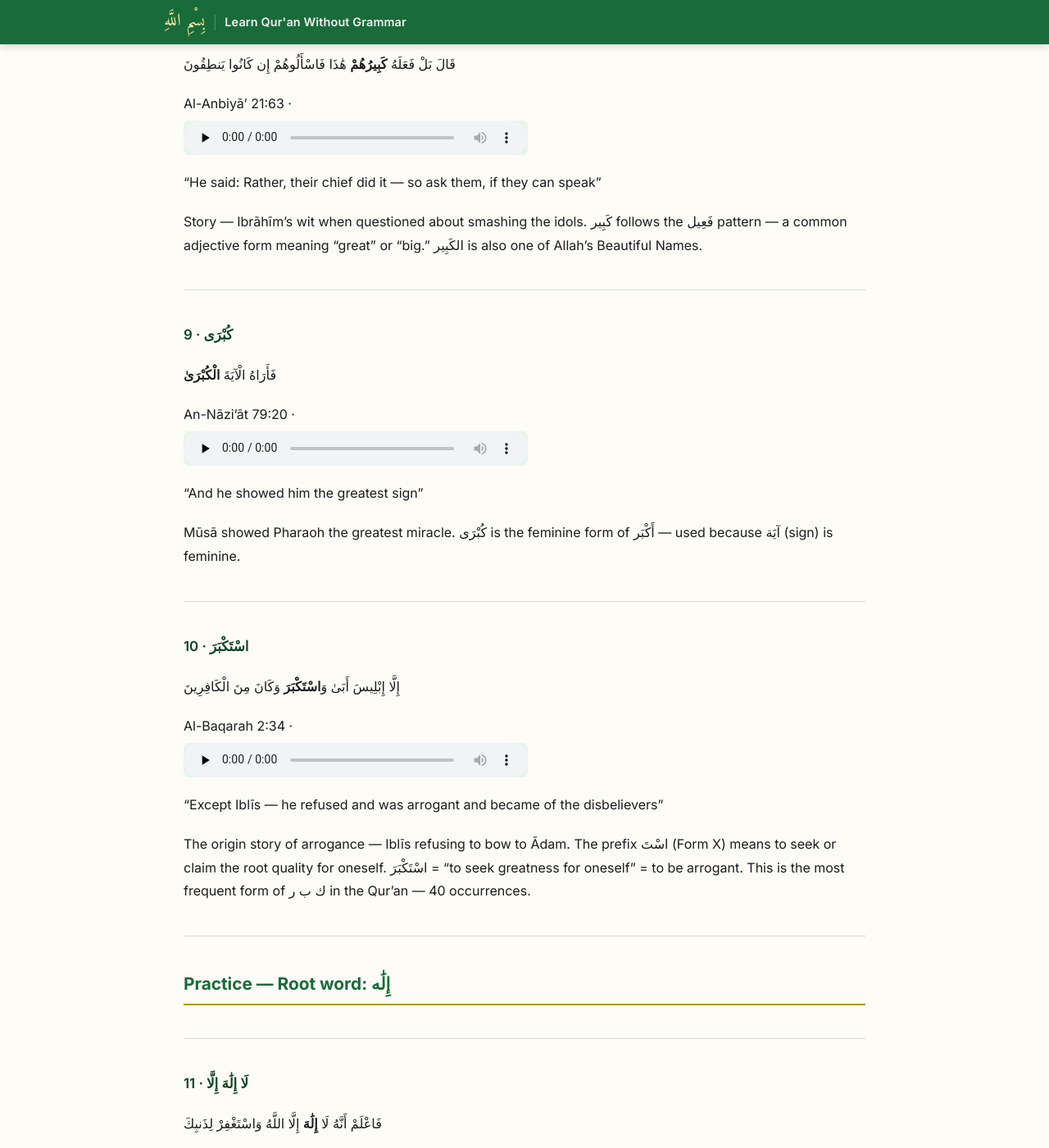
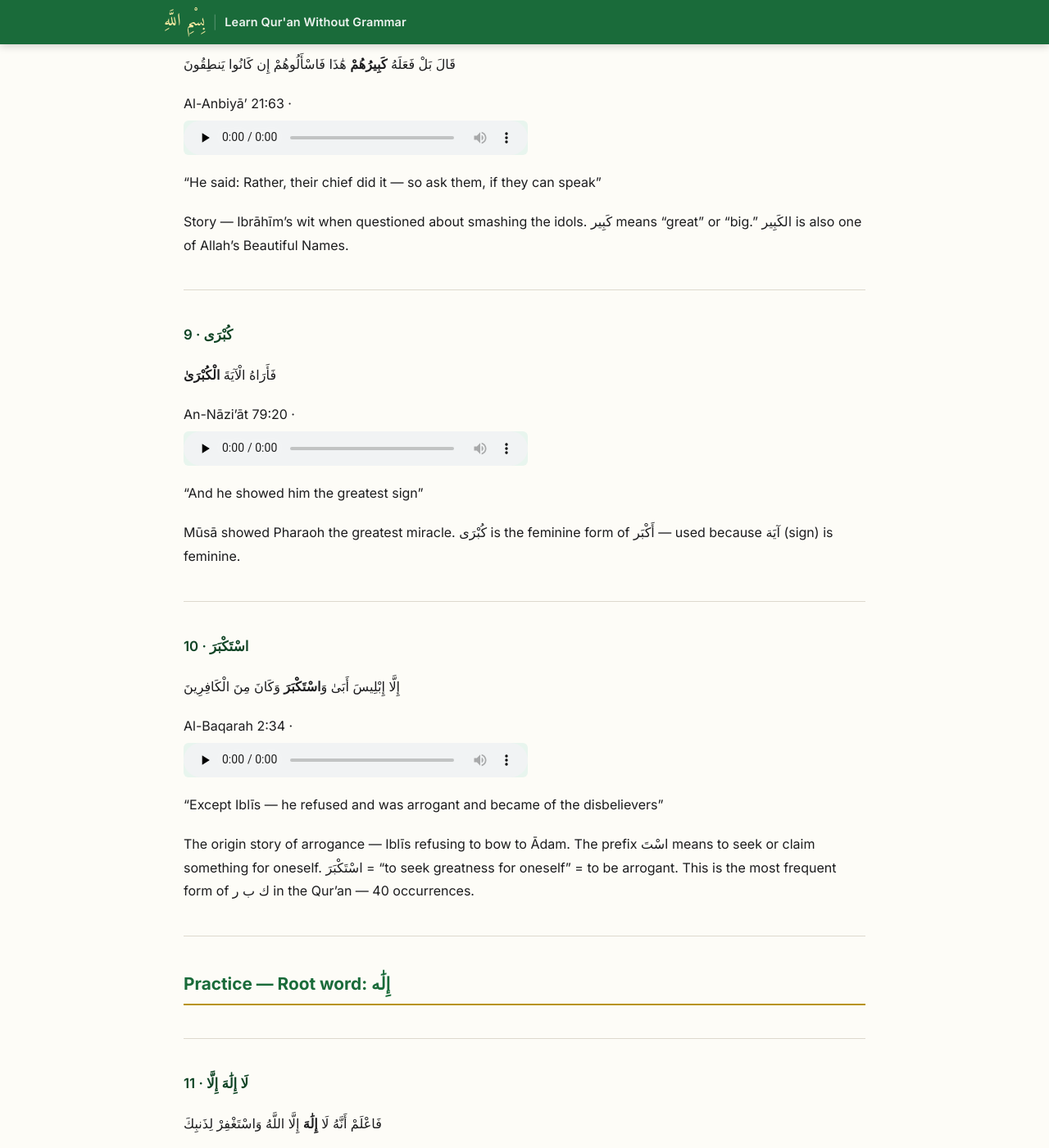
Before and after one commit to siraj-samsudeen/learn-quran-without-grammar, a Jekyll site: the page built from lessons/lesson-01-allahu-akbar.md, in a window 1280 px wide and 1400 px high, scrolled down 3786 px. Shown: the whole window at 82% size. Built offline with Jekyll 4.4.1, drawn with Linux system fonts in a browser that asks for light colours; some web fonts are replaced; some of the changed text lies outside the part shown.

Commit message:
Remove grammar jargon: no Form X, فَعِيل, أَفْعَل — keep explanations natural

```diff
--- a/lessons/lesson-01-allahu-akbar.md
+++ b/lessons/lesson-01-allahu-akbar.md
@@ -114,7 +114,7 @@ Al-'Ankabūt 29:45 · <audio controls preload="none" src="https://everyayah.com/
 
 "And the remembrance of Allah is greater"
 
-Repeated in the Jumuʿah Khutbah — this is the word from اللهُ أَكْبَرُ. The أَفْعَل pattern is used for comparison — "greater" or "greatest." This is the word you say in every adhān and ṣalāh.
+Repeated in the Jumuʿah Khutbah — this is the word from اللهُ أَكْبَرُ. أَكْبَرُ means "greater" or "greatest." This is the word you say in every adhān and ṣalāh.
 
 ---
 
@@ -126,7 +126,7 @@ Al-Anbiyā' 21:63 · <audio controls preload="none" src="https://everyayah.com/d
 
 "He said: Rather, their chief did it — so ask them, if they can speak"
 
-Story — Ibrāhīm's wit when questioned about smashing the idols. كَبِير follows the فَعِيل pattern — a common adjective form meaning "great" or "big." الكَبِير is also one of Allah's Beautiful Names.
+Story — Ibrāhīm's wit when questioned about smashing the idols. كَبِير means "great" or "big." الكَبِير is also one of Allah's Beautiful Names.
 
 ---
 
@@ -150,7 +150,7 @@ Al-Baqarah 2:34 · <audio controls preload="none" src="https://everyayah.com/dat
 
 "Except Iblīs — he refused and was arrogant and became of the disbelievers"
 
-The origin story of arrogance — Iblīs refusing to bow to Ādam. The prefix اسْتَ (Form X) means to seek or claim the root quality for oneself. اسْتَكْبَرَ = "to seek greatness for oneself" = to be arrogant. This is the most frequent form of ك ب ر in the Qur'an — 40 occurrences.
+The origin story of arrogance — Iblīs refusing to bow to Ādam. The prefix اسْتَ means to seek or claim something for oneself. اسْتَكْبَرَ = "to seek greatness for oneself" = to be arrogant. This is the most frequent form of ك ب ر in the Qur'an — 40 occurrences.
 
 ---
 
```
